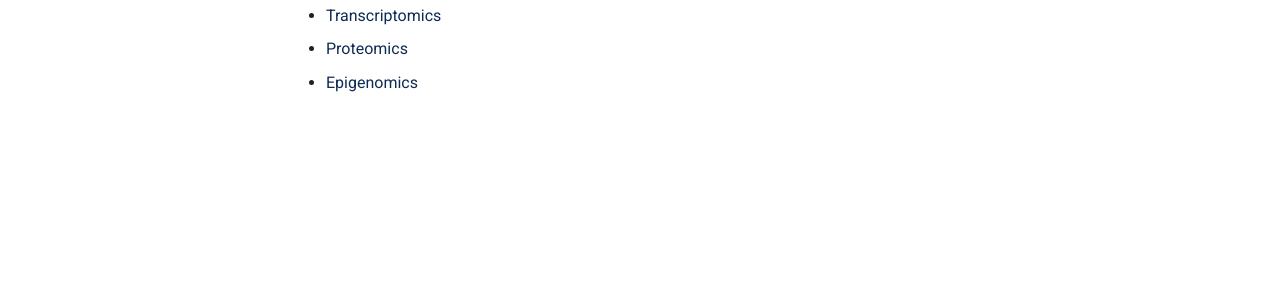
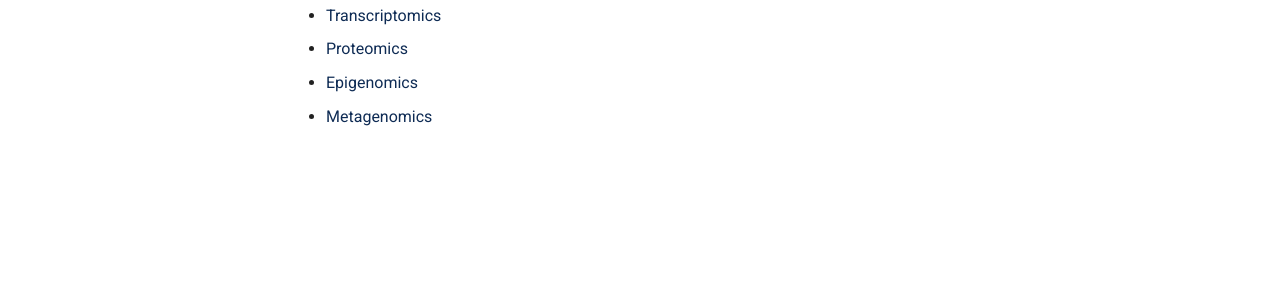
Before and after one commit to best-tufts/intro_to_single_cell_rnaseq, an MkDocs documentation site: the page built from docs/index.md, in a window 1280 px wide. Shown: the part 476-776 px from the top of the page. Built offline with MkDocs 1.6.1 and Material for MkDocs 9.7.7, drawn with Linux system fonts in a browser that asks for light colours; comment, search, counter and statistics services are not loaded.

Commit message:
Update index.md

```diff
--- a/docs/index.md
+++ b/docs/index.md
@@ -12,3 +12,4 @@ Check out our current material by clicking on one of the following topics:
 - [Transcriptomics](#)
 - [Proteomics](#)
 - [Epigenomics](#)
+- [Metagenomics](#)
```
